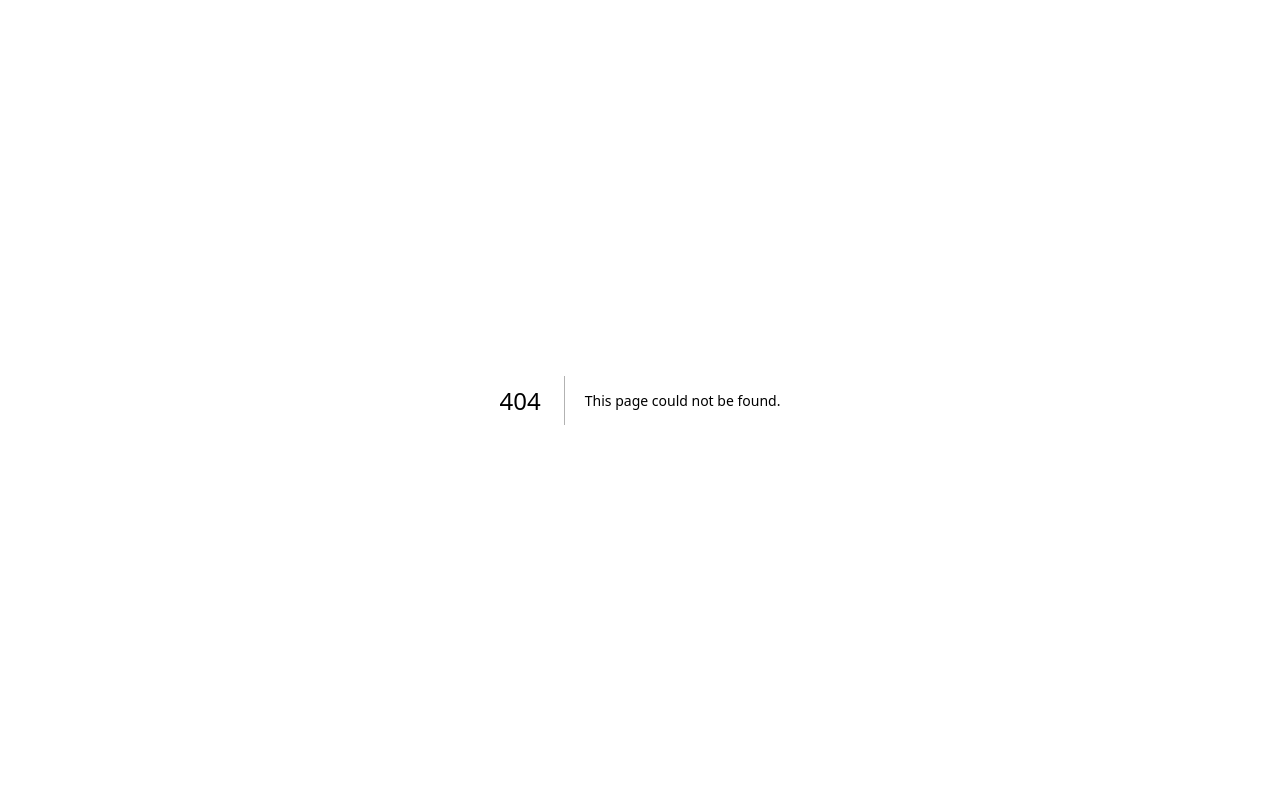
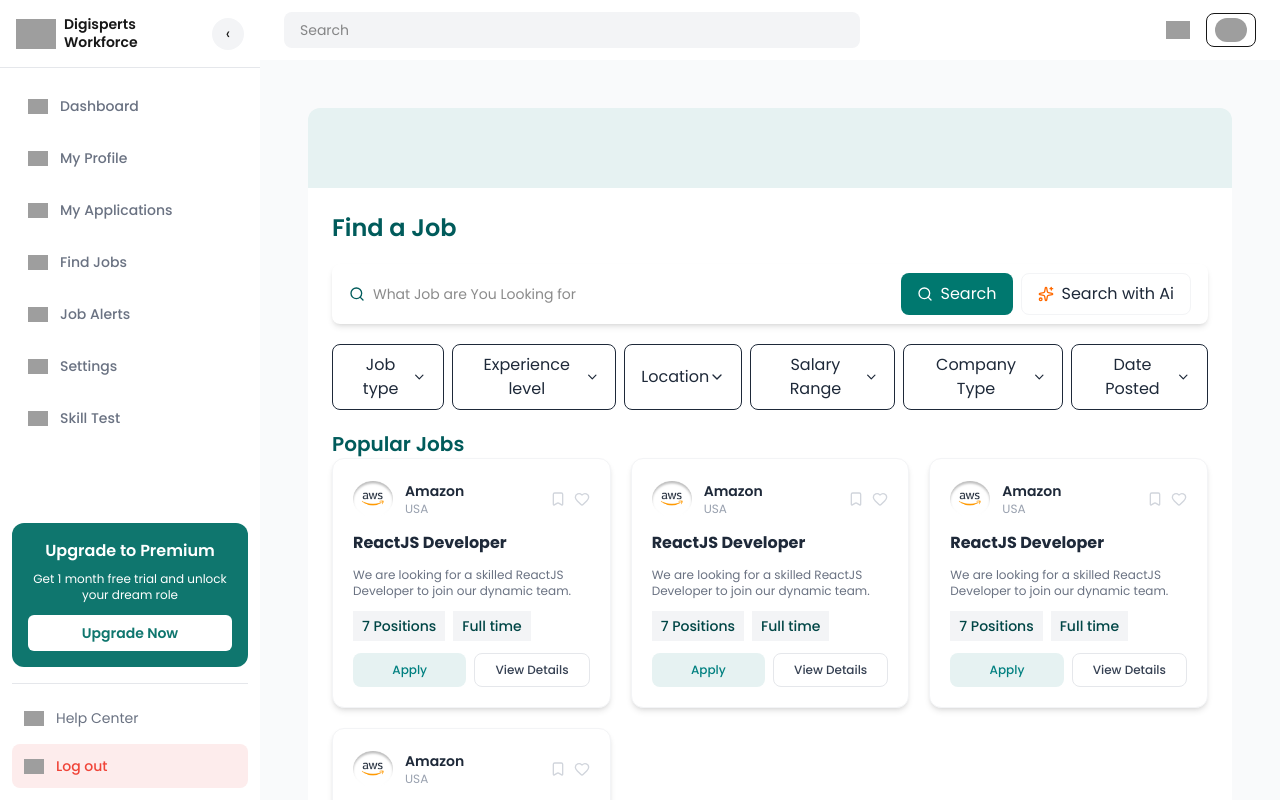
Before and after one commit to Digisperts/workforce, a Next.js app: page /dashboard/candidate/jobs in a window 1280 px wide. Before the commit this address had no page. Built offline with nearby package versions, Linux system fonts and the light colour scheme; grey boxes are pictures that could not be loaded.

Commit message:
feature: created job candidate card feature: cfind job candidate page and started work

```diff
--- /dev/null
+++ b/app/dashboard/candidate/jobs/page.tsx
@@ -0,0 +1,120 @@
+"use client";
+import { Search, Sparkles, ChevronDown } from "lucide-react";
+import { useState } from "react";
+import CandidateJobCard from "@/app/dashboard/components/CandidateJobCard";
+
+const jobs = [
+    {
+        "company": "Amazon",
+        "role": "ReactJS Developer",
+        "location": "USA",
+        "img": "/images/homepage/amazonlogo.png",
+        "type": "Full time",
+        "description": "We are looking for a skilled ReactJS Developer to join our dynamic team. ",
+        "positions": "7 Positions"
+    },
+    {
+        "company": "Amazon",
+        "role": "ReactJS Developer",
+        "location": "USA",
+        "img": "/images/homepage/amazonlogo.png   ",
+        "type": "Full time",
+        "description": "We are looking for a skilled ReactJS Developer to join our dynamic team.",
+        "positions": "7 Positions"
+    },
+    {
+        "company": "Amazon",
+        "role": "ReactJS Developer",
+        "location": "USA",
+        "img": "/images/homepage/amazonlogo.png",
+        "type": "Full time",
+        "description": "We are looking for a skilled ReactJS Developer to join our dynamic team.",
+        "positions": "7 Positions"
+    },
+    {
+        "company": "Amazon",
+        "role": "ReactJS Developer",
+        "location": "USA",
+        "img": "/images/homepage/amazonlogo.png",
+        "type": "Full time",
+        "description": "We are looking for a skilled ReactJS Developer to join our dynamic team. As a ReactJS Developer, you will be responsible for building and maintaining high-performance web applications. ",
+        "positions": "7 Positions"
+    }
+]
+const Dropdownitems = [
+    "Job type ",
+    "Experience level",
+    "Location",
+    "Salary Range",
+    "Company Type",
+    "Date Posted",
+
+];
+
+
+export default function JobsPage() {
+    return <div className="p-6 ">
+
+        {/* ================= TEAL STRIP ================= */}
+        <div className="bg-[#E6F2F2] w-full h-20 rounded-t-xl" />
+
+        {/* ================= WHITE BACKGROUND WRAPPER ================= */}
+        <div className="bg-white rounded-b-2xl p-6 space-y-6">
+            {/* ================= Top section ================= */}
+            <div>
+                <div className="text-[#005B5B] text-2xl font-semibold ">Find a Job </div>
+                <div className="flex justify-between bg-white border shadow-md border-gray-200 mt-5 border-transparent px-4 py-2 rounded-lg w-full">
+                    <div className="flex gap-2 items-center flex-1">
+                        <Search className="w-4 h-4 text-[#005B5B] font-bold" />
+                        <input
+                            type="text"
+                            placeholder="What Job are You Looking for"
+                            className="bg-transparent outline-none border-none w-full flex-1 text-sm"
+                        />
+                    </div>
+                    <div className="flex gap-2">
+                        <button className="bg-teal-700 flex items-center gap-2 text-white px-4 py-2 rounded-lg">
+                            <Search className="w-4 h-4 text-white" />
+                            Search
+                        </button>
+                        <button className="bg-white flex gap-2 items-center text-gray-800 border border-gray-100 px-4 py-2 rounded-lg">
+                            <Sparkles className="w-4 h-4 text-orange-500" />
+                            Search with Ai
+                        </button>
+                    </div>
+                </div>
+                {/* ================= Dropdown menu ================= */}
+                <div className="flex gap-2">
+                    {Dropdownitems.map((item, index) => (
+                        <button key={index} className="border mt-5 text-gray-800 px-4 py-2 rounded-lg flex items-center">
+                            {item}
+                            <ChevronDown className="w-4 h-4 text-gray-800" />
+                        </button>
+                    ))}
+                </div>
+                {/* ========== Job Cards ======== */}
+                <div className=" mt-5  text-[#005B5B] text-xl font-semibold">Popular Jobs</div>
+                <div className="grid grid-cols-3 gap-5 md:grid-cols-3 sm:grid-cols-1">
+                    {jobs.map((job, index) => (
+                        <CandidateJobCard
+                            key={index}
+                            job={job}
+                        />
+                    )
+
+                    )}
+
+                </div>
+
+
+
+
+
+
+
+
+
+            </div>{/* END WHITE WRAPPER */}
+        </div>
+    </div>;
+}
--- /dev/null
+++ b/app/dashboard/components/CandidateJobCard.tsx
@@ -0,0 +1,53 @@
+"use client";
+import { HeartIcon, BookmarkIcon } from "lucide-react";
+
+type JobCardProps = {
+    company: string
+    role: string
+    location: string
+    img: string
+    type: string
+    description: string
+    positions: string
+}
+
+export default function CandidateJobCard({ job }: { job: JobCardProps }) {
+    return (
+        <div className="border border-gray-100 shadow-md rounded-xl p-5  space-y-3 bg-white">
+
+            {/* ── Top Row: Logo + Company/Location + Save/Heart ── */}
+            <div className="flex justify-between items-center">
+                <div className="flex items-center gap-3">
+                    <img src={job.img} alt={job.company} className="w-10 h-10 object-contain" />
+                    <div className="flex flex-col">
+                        <span className="font-semibold text-sm text-gray-800">{job.company}</span>
+                        <span className="text-xs text-gray-400">{job.location}</span>
+                    </div>
+                </div>
+                <div className="flex items-center gap-2 text-gray-300">
+                    <BookmarkIcon className="w-4 h-4 cursor-pointer hover:text-teal-600" />
+                    <HeartIcon className="w-4 h-4 cursor-pointer hover:text-red-400" />
+                </div>
+            </div>
+
+            {/* ── Role ── */}
+            <h2 className="font-bold text-base text-gray-800">{job.role}</h2>
+
+            {/* ── Description ── */}
+            <p className="text-xs text-gray-500 line-clamp-3">{job.description}</p>
+
+            {/* ── Tags ── */}
+            <div className="flex gap-2">
+                <span className="bg-gray-100 border border-gray-100 text-[#004646] font-medium text-sm px-2 py-1">{job.positions}</span>
+                <span className="bg-gray-100 border border-gray-100 text-[#004646] font-medium text-sm px-2 py-1 ">{job.type}</span>
+            </div>
+
+            {/* ── Buttons ── */}
+            <div className="flex gap-2 w-full">
+                <button className="bg-[#E6F2F2] flex-1 text-[#008080] text-xs px-4 py-2 rounded-lg font-medium hover:bg-teal-100">Apply</button>
+                <button className="bg-white border flex-1 border-gray-200 text-gray-700 text-xs px-4 py-2 rounded-lg font-medium hover:bg-gray-50">View Details</button>
+            </div>
+
+        </div>
+    )
+}
```
Also changed, not shown: app/components/JobCards.tsx (line endings or trailing spaces), public/images/homepage/Amazonlogo.png (added).
